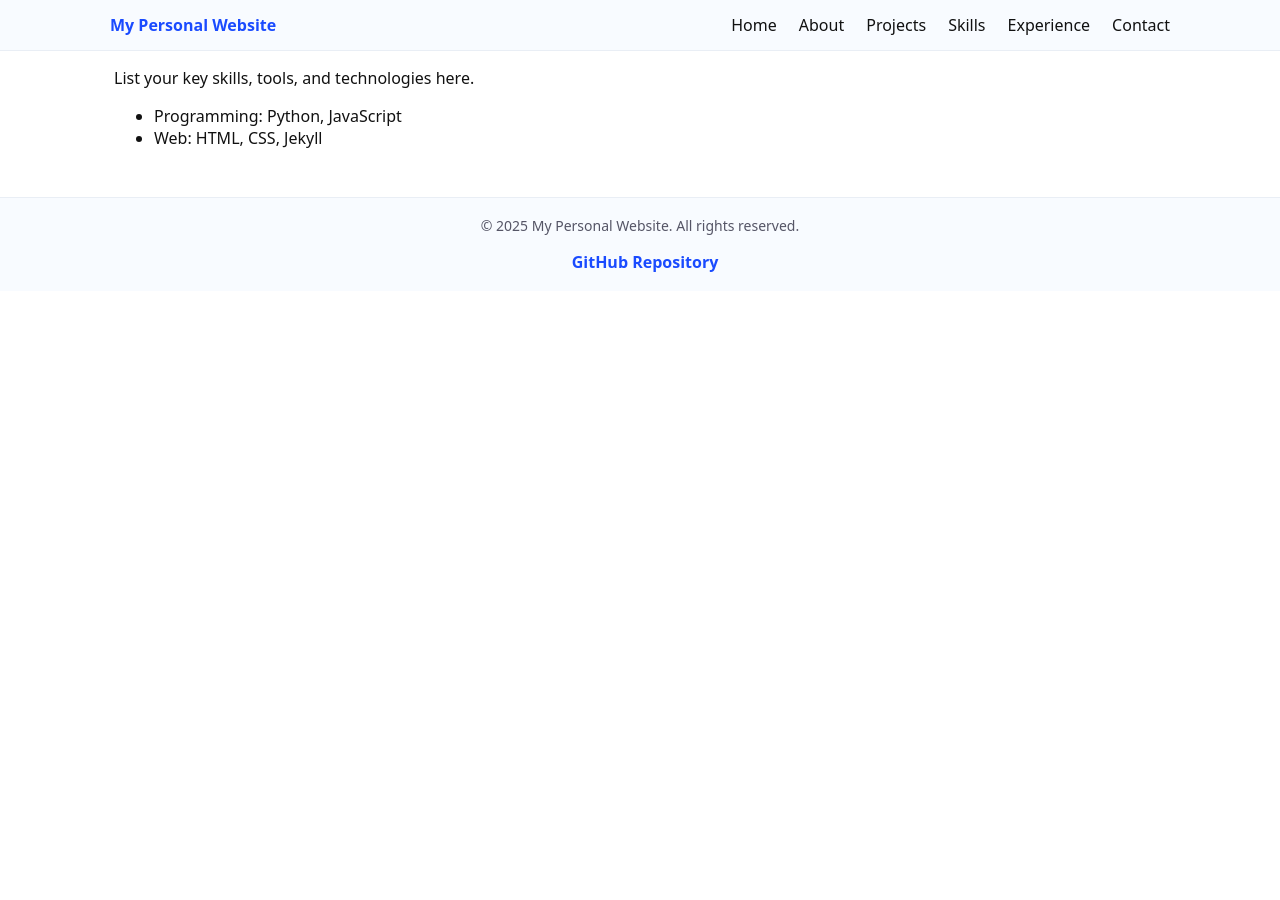
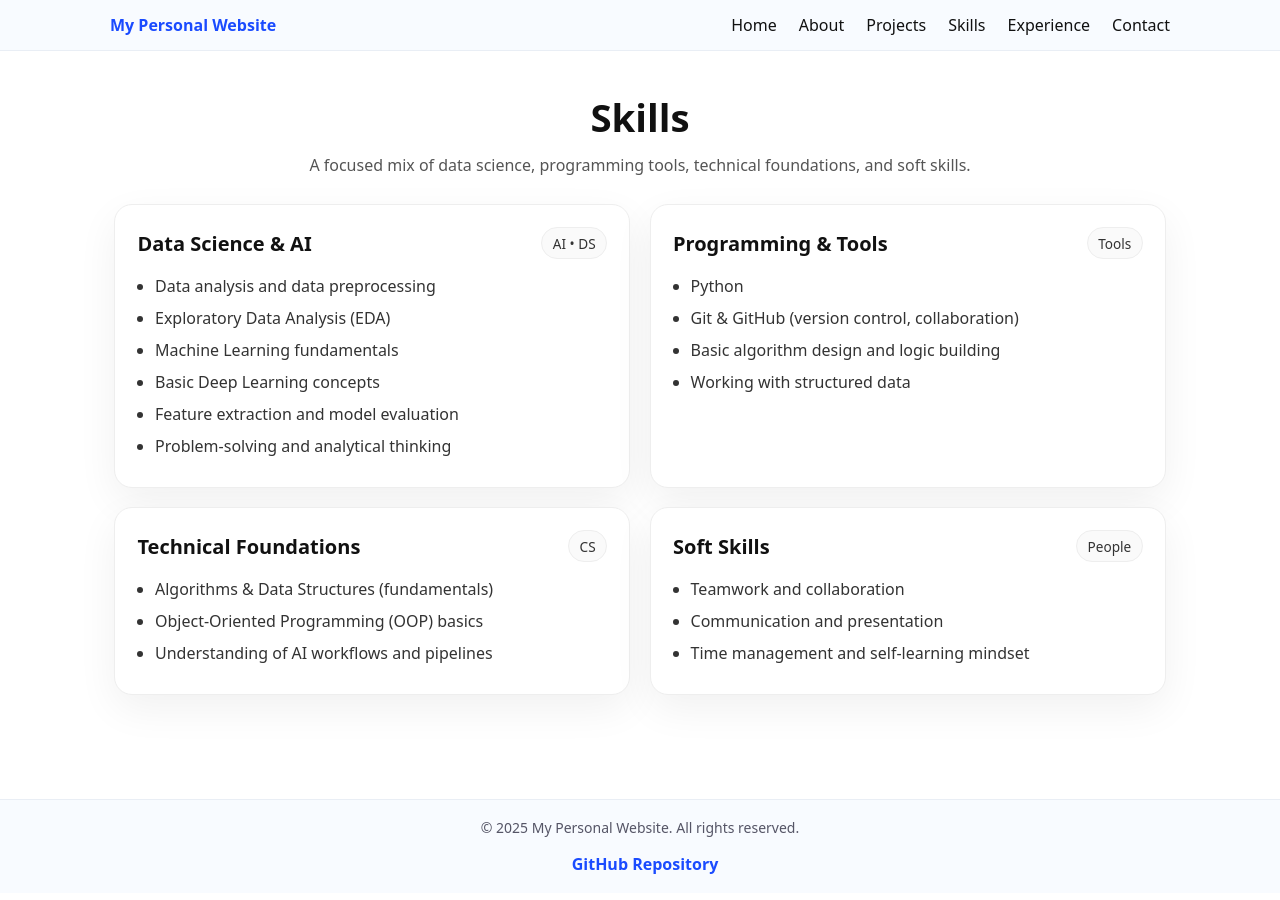
Before and after one commit to nyusifov23995/nyusifov23995.github.io, a Jekyll site: the page built from skills.md, in a window 1280 px wide. Built offline with Jekyll 4.4.1, drawn with Linux system fonts in a browser that asks for light colours.

Commit message:
Add Skills page with responsive card layout

```diff
--- a/assets/css/style.css
+++ b/assets/css/style.css
@@ -758,3 +758,57 @@ body {
   .contact-stats{ grid-template-columns: 1fr; }
   .contact-row{ grid-template-columns: 90px 1fr; }
 }
+/* =========================
+   SKILLS
+========================= */
+.skills-wrap{ padding: 2.5rem 0 3.5rem; }
+.skills-header{ text-align:center; max-width: 820px; margin: 0 auto 1.6rem; }
+.skills-title{ font-size: 2.4rem; margin: 0 0 .6rem; }
+.skills-lead{ margin: 0; color:#555; line-height:1.6; }
+
+.skills-grid{
+  display:grid;
+  grid-template-columns: repeat(2, minmax(0, 1fr));
+  gap: 1.2rem;
+  margin-top: 1.4rem;
+}
+
+.skill-card{
+  border: 1px solid #eee;
+  border-radius: 18px;
+  padding: 1.4rem;
+  background: #fff;
+  box-shadow: 0 14px 40px rgba(0,0,0,.06);
+}
+
+.skill-top{
+  display:flex;
+  align-items:center;
+  justify-content:space-between;
+  gap: .8rem;
+  margin-bottom: .8rem;
+}
+
+.skill-h{ margin:0; font-size:1.25rem; }
+.skill-badge{
+  border: 1px solid #eee;
+  background: #fafafa;
+  padding: .35rem .65rem;
+  border-radius: 999px;
+  font-size: .85rem;
+  color:#333;
+  white-space: nowrap;
+}
+
+.skill-list{
+  margin: 0;
+  padding-left: 1.1rem;
+  color:#333;
+  line-height: 1.75;
+}
+.skill-list li{ margin: .25rem 0; }
+
+/* Responsive */
+@media (max-width: 900px){
+  .skills-grid{ grid-template-columns: 1fr; }
+}
--- a/skills.md
+++ b/skills.md
@@ -3,7 +3,69 @@ title: "Skills"
 layout: default
 ---
 
-List your key skills, tools, and technologies here.
+<section class="skills-wrap">
+  <header class="skills-header">
+    <h1 class="skills-title">Skills</h1>
+    <p class="skills-lead">
+      A focused mix of data science, programming tools, technical foundations, and soft skills.
+    </p>
+  </header>
 
-- Programming: Python, JavaScript
-- Web: HTML, CSS, Jekyll
+  <section class="skills-grid" aria-label="Skills categories">
+    <!-- Data Science & AI -->
+    <article class="skill-card">
+      <div class="skill-top">
+        <h2 class="skill-h">Data Science &amp; AI</h2>
+        <span class="skill-badge">AI • DS</span>
+      </div>
+      <ul class="skill-list">
+        <li>Data analysis and data preprocessing</li>
+        <li>Exploratory Data Analysis (EDA)</li>
+        <li>Machine Learning fundamentals</li>
+        <li>Basic Deep Learning concepts</li>
+        <li>Feature extraction and model evaluation</li>
+        <li>Problem-solving and analytical thinking</li>
+      </ul>
+    </article>
+
+    <!-- Programming & Tools -->
+    <article class="skill-card">
+      <div class="skill-top">
+        <h2 class="skill-h">Programming &amp; Tools</h2>
+        <span class="skill-badge">Tools</span>
+      </div>
+      <ul class="skill-list">
+        <li>Python</li>
+        <li>Git &amp; GitHub (version control, collaboration)</li>
+        <li>Basic algorithm design and logic building</li>
+        <li>Working with structured data</li>
+      </ul>
+    </article>
+
+    <!-- Technical Foundations -->
+    <article class="skill-card">
+      <div class="skill-top">
+        <h2 class="skill-h">Technical Foundations</h2>
+        <span class="skill-badge">CS</span>
+      </div>
+      <ul class="skill-list">
+        <li>Algorithms &amp; Data Structures (fundamentals)</li>
+        <li>Object-Oriented Programming (OOP) basics</li>
+        <li>Understanding of AI workflows and pipelines</li>
+      </ul>
+    </article>
+
+    <!-- Soft Skills -->
+    <article class="skill-card">
+      <div class="skill-top">
+        <h2 class="skill-h">Soft Skills</h2>
+        <span class="skill-badge">People</span>
+      </div>
+      <ul class="skill-list">
+        <li>Teamwork and collaboration</li>
+        <li>Communication and presentation</li>
+        <li>Time management and self-learning mindset</li>
+      </ul>
+    </article>
+  </section>
+</section>
```
